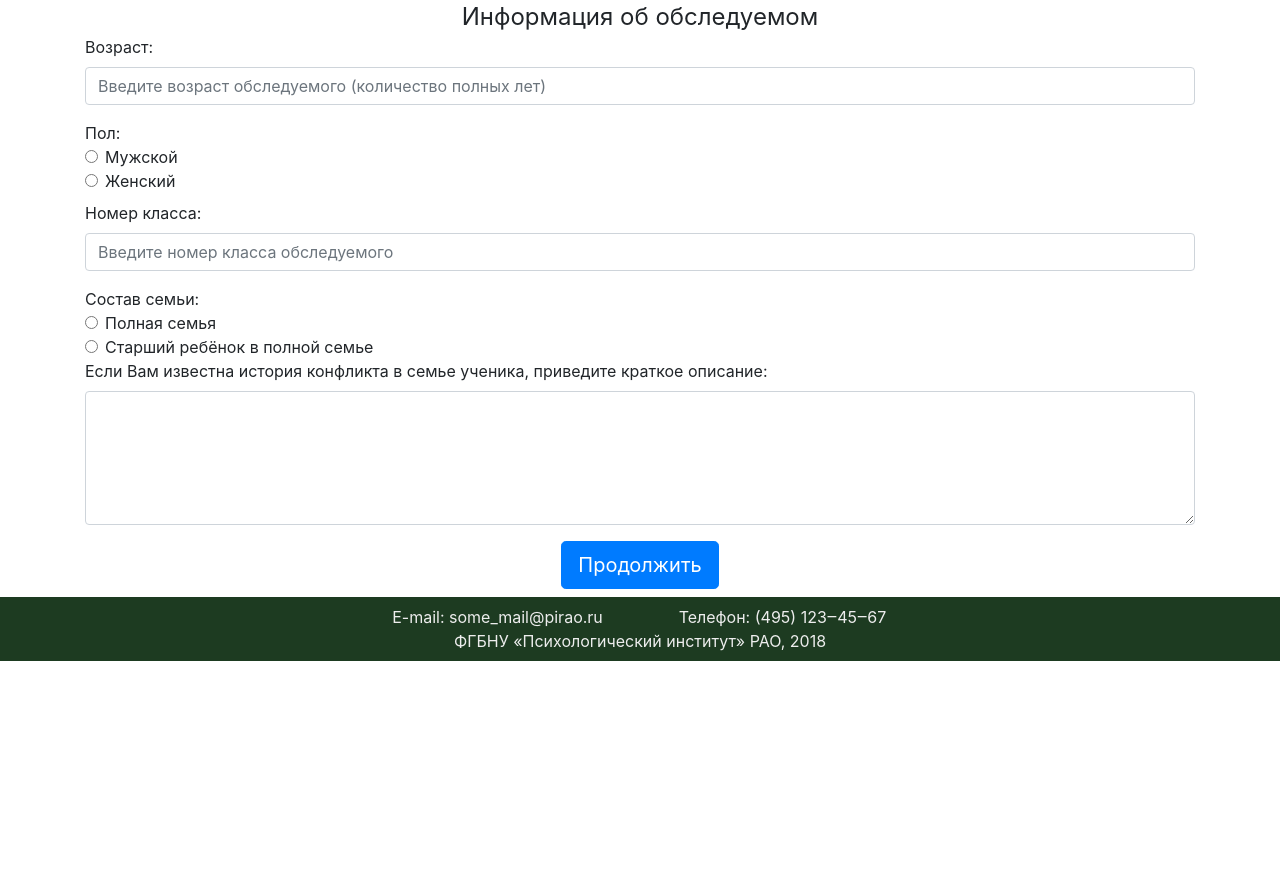
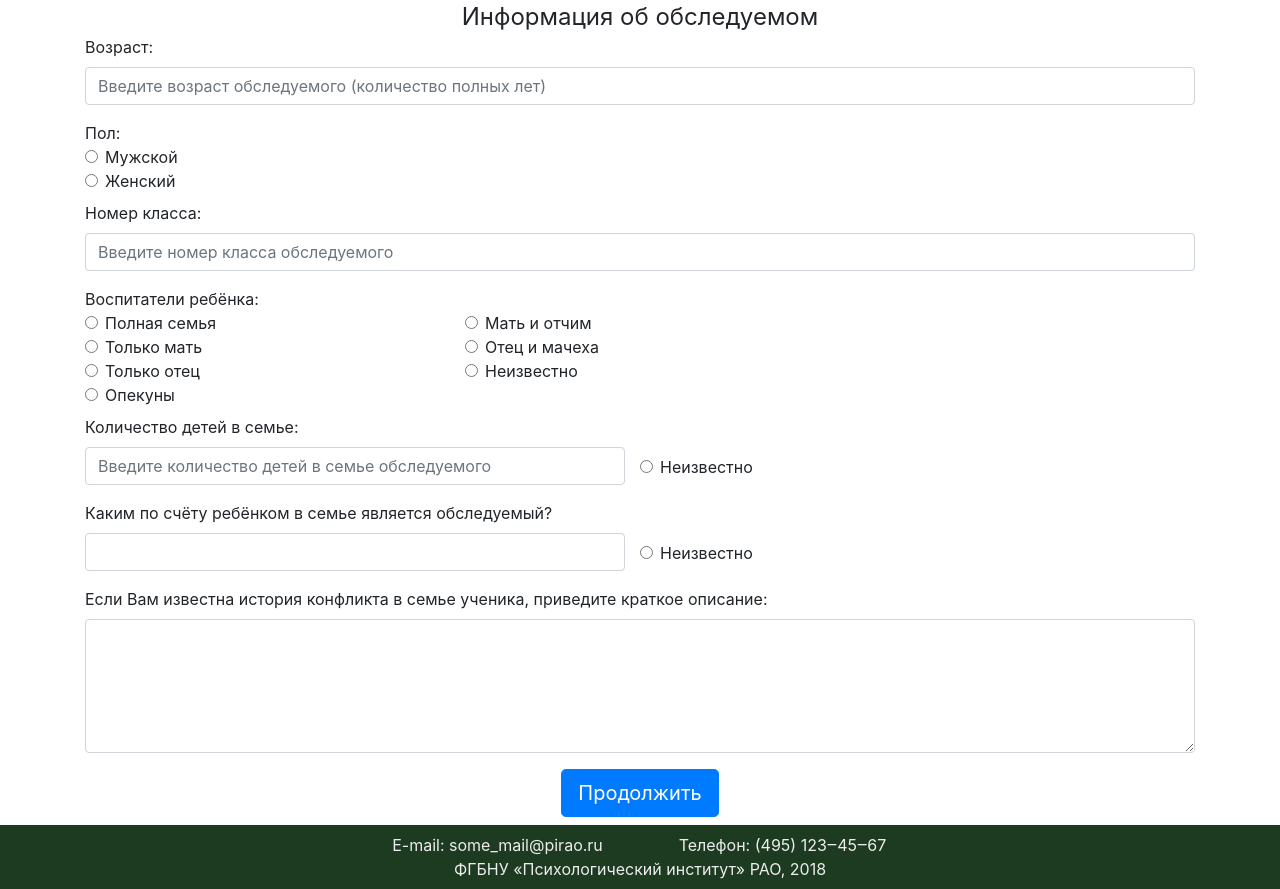
Before and after one commit to AndreyAD1/stott-questionnaire, a Flask app: page /person_info in a window 1280 px wide. Shown: the part 49-938 px from the top of the page. Before the commit the page ends 710 px from the top, so only its background shows below. Run offline with Flask 2, Linux system fonts and the light colour scheme; some libraries are stand-ins or nearby versions.

Commit message:
Improve input forms and get input data on the server.

```diff
--- a/server.py
+++ b/server.py
@@ -1,4 +1,4 @@
-from flask import Flask, render_template
+from flask import Flask, render_template, request
 import json
 
 
@@ -6,6 +6,7 @@ application = Flask(__name__)
 application.config.update(ENV='development', DEBUG=True)
 with open('items.json', 'r', encoding='utf-8') as item_file:
     item_list = json.load(item_file)
+
 
 
 @application.route('/')
@@ -23,18 +24,19 @@ def person_info():
 
 @application.route('/questions/<item_num>', methods=['POST'])
 def questions_and_result(item_num):
+    print(request.form)
     page_number = int(item_num)
     if page_number <= len(item_list):
         item_index = page_number - 1
         subitem = item_list[item_index]
         total_page_number = len(item_list)
-        next_page_number = page_number + 1
+        next_page_name = page_number + 1
         return render_template(
                 '_questions.html',
                 page_content=subitem,
                 page_number=page_number,
                 total_page_number=total_page_number,
-                next_page_number=next_page_number
+                next_page_number=next_page_name
             )
     if page_number > len(item_list):
         return render_template('result.html')
--- a/templates/person_info.html
+++ b/templates/person_info.html
@@ -35,7 +35,9 @@
               placeholder="Введите номер класса обследуемого"
             >
           </div>
-          <div class="mt-2">Состав семьи:</div>
+          <div class="mt-2">Воспитатели ребёнка:</div>
+          <div class="row">
+            <div class="col-4">
               <div class="form-check">
                 <input class="form-check-input" type="radio" name="family-type" value="nuclear-family" id="nuclear-family">
                 <label class="form-check-label" for="nuclear-family">
@@ -43,12 +45,85 @@
                 </label>
               </div>
               <div class="form-check">
-            <input class="form-check-input" type="radio" name="family-type" value="nuclear-family-eldest" id="eldest">
-            <label class="form-check-label" for="eldest">
-              Старший ребёнок в полной семье
+                <input class="form-check-input" type="radio" name="family-type" value="single-mother" id="single-mother">
+                <label class="form-check-label" for="single-mother">
+                  Только мать
                 </label>
               </div>
-
+              <div class="form-check">
+                <input class="form-check-input" type="radio" name="family-type" value="single-father" id="single-father">
+                <label class="form-check-label" for="single-father">
+                  Только отец
+                </label>
+              </div>
+              <div class="form-check">
+                <input class="form-check-input" type="radio" name="family-type" value="tutor(s)" id="tutor(s)">
+                <label class="form-check-label" for="tutor(s)">
+                  Опекуны
+                </label>
+              </div>
+            </div>
+            <div class="col-4">
+              <div class="form-check">
+                <input class="form-check-input" type="radio" name="family-type" value="mother-stepfather" id="mother-stepfather">
+                <label class="form-check-label" for="mother-stepfather">
+                  Мать и отчим
+                </label>
+              </div>
+              <div class="form-check">
+                <input class="form-check-input" type="radio" name="family-type" value="father-stepmother" id="father-stepmother">
+                <label class="form-check-label" for="father-stepmother">
+                  Отец и мачеха
+                </label>
+              </div>
+              <div class="form-check">
+                <input class="form-check-input" type="radio" name="family-type" value="unknown" id="unknown">
+                <label class="form-check-label" for="unknown">
+                  Неизвестно
+                </label>
+              </div>
+            </div>
+          </div>
+          <div class="row mt-2">
+            <div class="form-group col-6">
+              <label for="child-number">Количество детей в семье:</label>
+              <input
+                type="number"
+                class="form-control"
+                name="child-number"
+                id="child-number"
+                min="1"
+                max="20"
+                step="1"
+                placeholder="Введите количество детей в семье обследуемого"
+              >
+            </div>
+            <div class="form-check mt-4 pt-3 col-6">
+              <input class="form-check-input" type="radio" name="child-number" value="unknown" id="child-num">
+              <label class="form-check-label" for="child-num">
+                Неизвестно
+              </label>
+            </div>
+            <div class="form-group col-6">
+              <label for="order-number">Каким по счёту ребёнком в семье является обследуемый?</label>
+              <input
+                type="number"
+                class="form-control"
+                name="order-number"
+                id="order-number"
+                min="1"
+                max="20"
+                step="1"
+                placeholder=""
+              >
+            </div>
+            <div class="form-check mt-4 pt-3 col-6">
+              <input class="form-check-input" type="radio" name="order-number" value="unknown" id="order-num">
+              <label class="form-check-label" for="order-num">
+                Неизвестно
+              </label>
+            </div>
+          </div>
           <div class="form-group">
             <label for="conflict-history">
               Если Вам известна история конфликта в семье ученика, приведите краткое описание:
@@ -64,8 +139,18 @@
           value="Продолжить"
           form="question-form"
           aria-disabled="true"
+          id="continue-button"
         >
       </div>
     </div>
   </div>
+<!--A script checking that order number of a child is less than entered number of children living in a family.-->
+  <!--<script>-->
+    <!--function check_child_order_number() {-->
+      <!--alert('Check!');-->
+    <!--}-->
+<!--Почитать статью "Form data validation" на developer.mozilla.org-->
+    <!--var continue_button = document.getElementById('continue-button');-->
+    <!--continue_button.addEventListener('click', check_child_order_number);-->
+  <!--</script>-->
 {% endblock %}
```
Also changed, not shown: templates/_questions.html (+7 -7 lines). Lines whose indentation alone changed are shown as unchanged.
